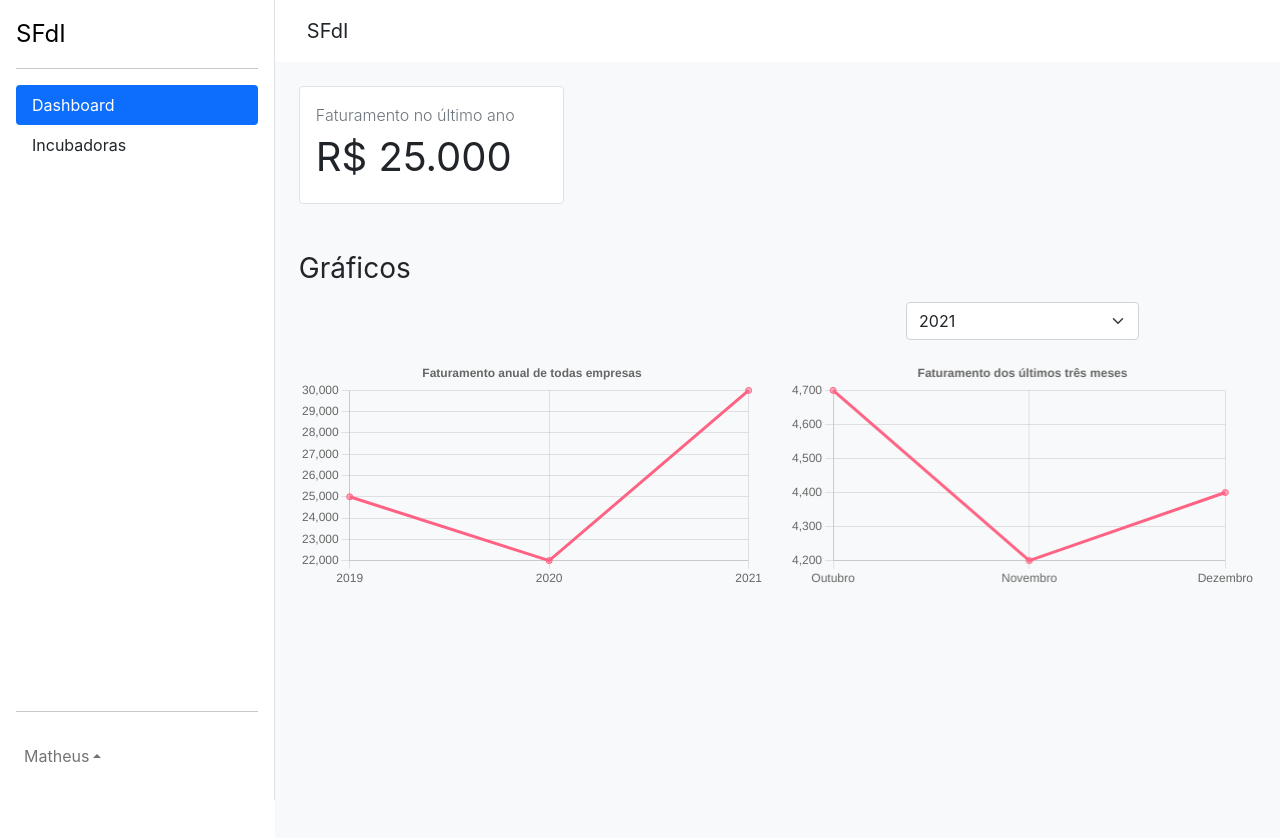
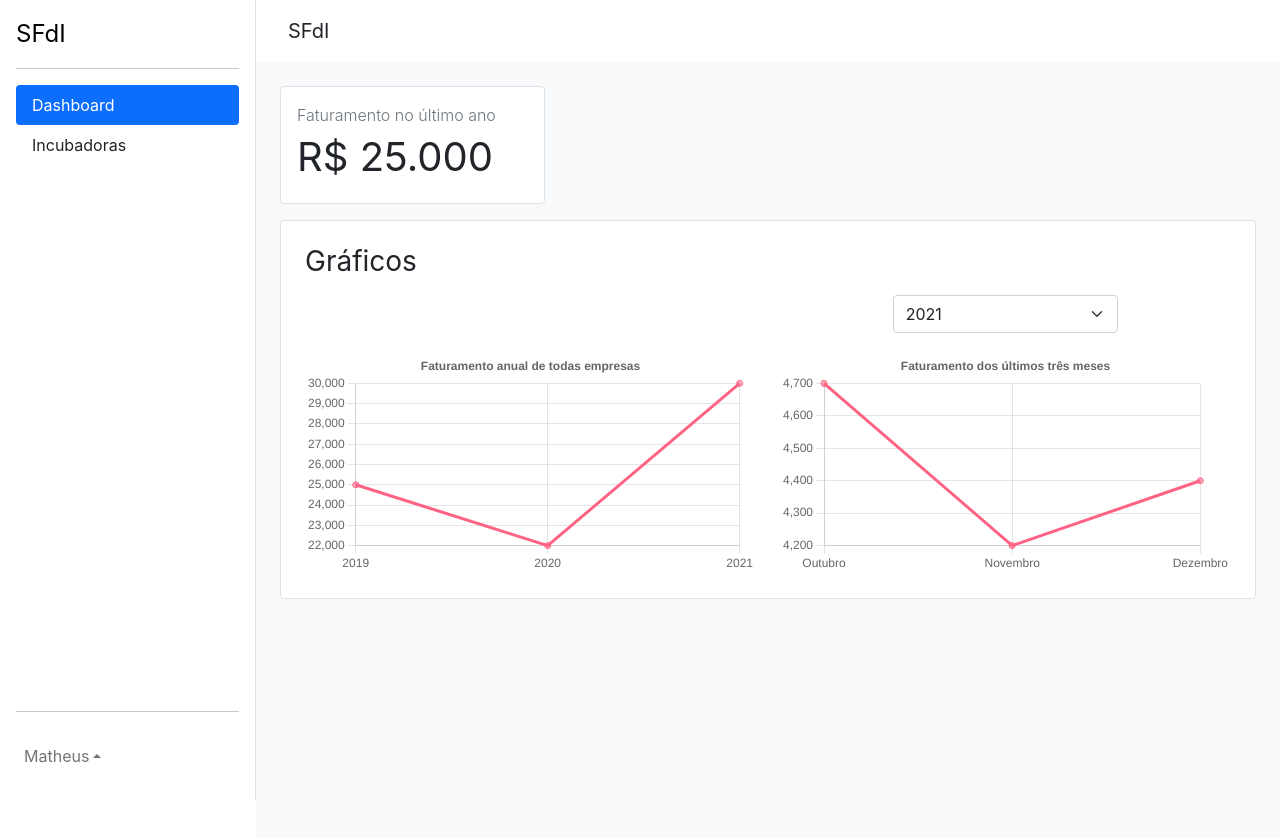
Before and after one commit to matheusinit/sistema-de-incubadoras, a React (Create React App) app in the folder front-end/: page / in a window 1280 px wide. Shown: the top 838 px of the page. Built offline with nearby package versions, Linux system fonts and the light colour scheme; the HTML template or start-up script is replaced by a standard one.

Commit message:
improve user interface

```diff
--- a/front-end/src/pages/Dashboard/dashboard.css
+++ b/front-end/src/pages/Dashboard/dashboard.css
@@ -7,5 +7,9 @@ body {
 } */
 
 aside {
-  width: 350px;
+  width: 20vw;
 }
+
+.content {
+  width: 80vw;
+}
--- a/front-end/src/pages/Dashboard/index.tsx
+++ b/front-end/src/pages/Dashboard/index.tsx
@@ -25,9 +25,9 @@ ChartJS.register(
 
 const Dashboard: React.FC = () => {
   return (
-    <Container className="p-0 d-flex" fluid>
-      <aside>
-        <div className="d-flex flex-column p-3 vh-100 border-end">
+    <Container className="p-0 d-flex vh-100" fluid>
+      <aside className="position-fixed h-100 top-0 bottom-0 start-0">
+        <div className="d-flex flex-column p-3 h-100 border-end">
           <a href="/" className="d-flex align-items-center mb-0 text-black text-decoration-none">
             <span className="fs-4">SFdI</span>
           </a>
@@ -64,18 +64,18 @@ const Dashboard: React.FC = () => {
         </div>
       </aside>
 
-      <Container className="p-0 w-100 vh-100" fluid>
+      <Container className="p-0 me-0 content" fluid>
         <header className="d-flex justify-content-between align-items-center py-2 px-3">
           <div className="fs-5 py-2 ps-3">SFdI</div>
         </header>
 
         <main className="px-4 bg-light pt-4 h-100">
-          <div className="d-flex justify-content-between mb-5">
+          <div className="d-flex justify-content-between mb-3">
             <Card />
           </div>
 
+          <div className="bg-white px-4 py-4 rounded border mb-3">
             <h3 className="mb-3 fw-normal">Gráficos</h3>
-
             <Row>
               <Col className="d-flex align-items-end">
                 <LineChartYearly />
@@ -90,6 +90,7 @@ const Dashboard: React.FC = () => {
                 <LineChartMonthly />
               </Col>
             </Row>
+          </div>
 
         </main>
       </Container>
```
Lines whose indentation alone changed are shown as unchanged.
